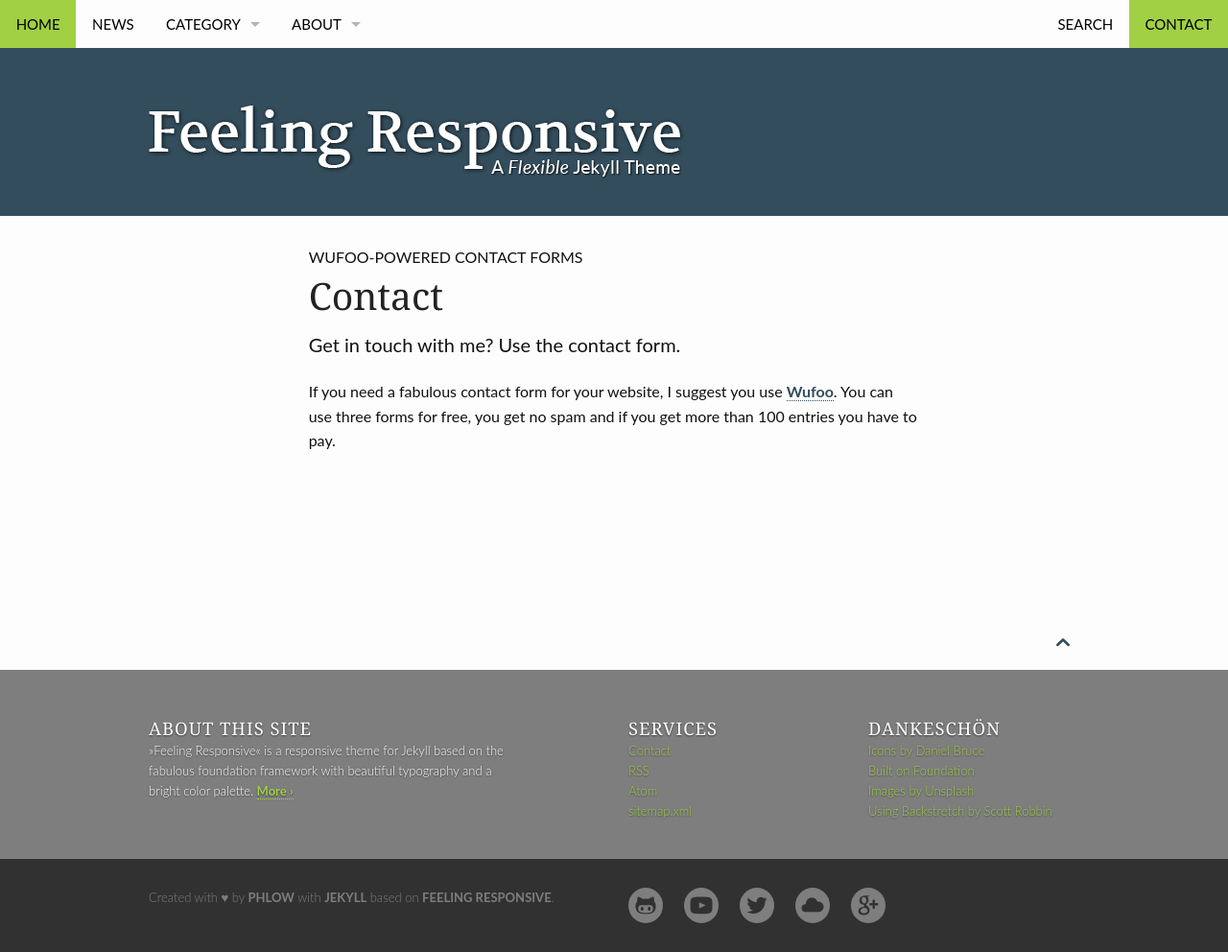
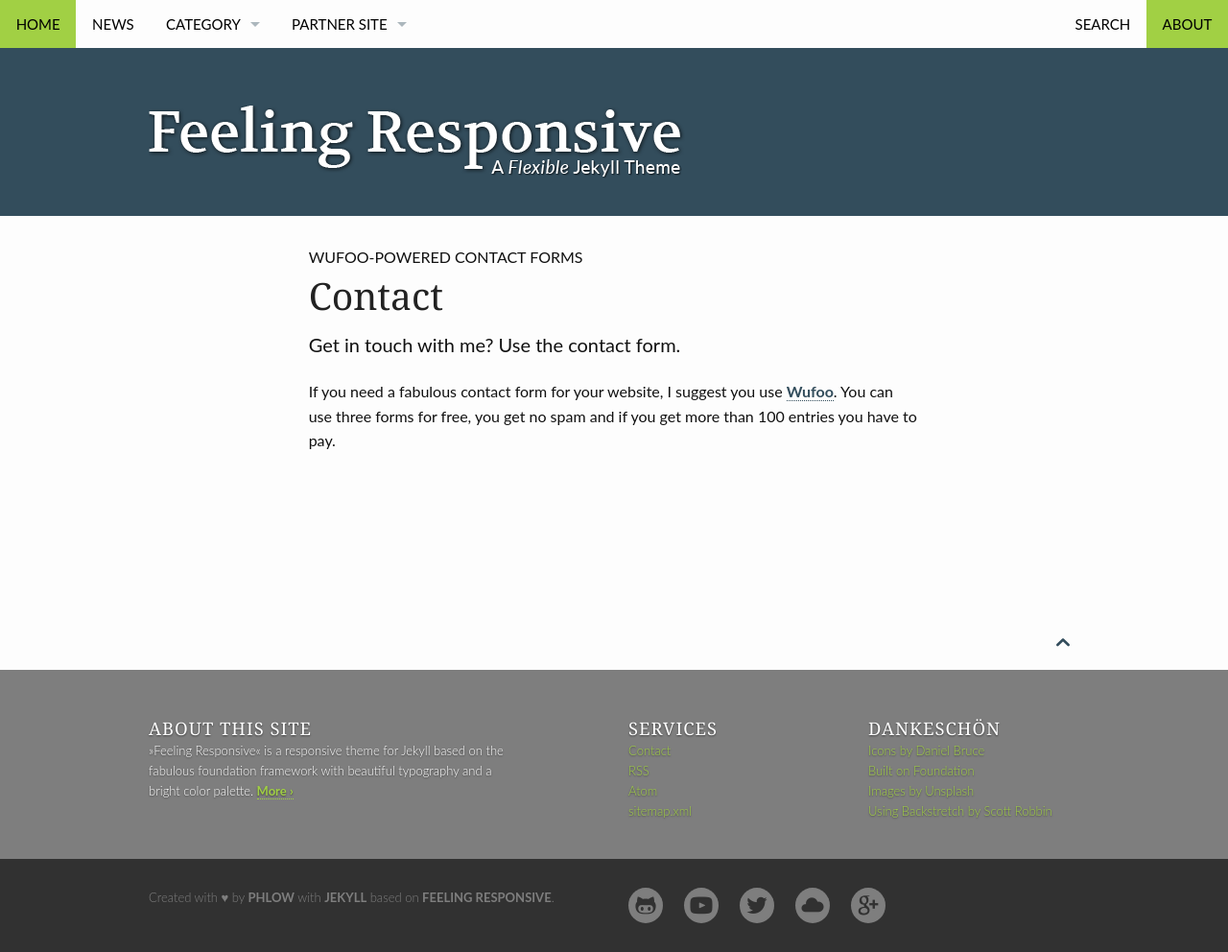
Before and after one commit to Abdurrahimradhin/abdurrahimradhin.github.io, a Jekyll site: the page built from pages/contact.md, in a window 1280 px wide. Shown: the whole page at 96% size. Built offline with Jekyll 4.4.1, drawn with Linux system fonts in a browser that asks for light colours.

Commit message:
Update navigation.yml

```diff
--- a/_data/navigation.yml
+++ b/_data/navigation.yml
@@ -17,7 +17,7 @@
   - title: "Drama"
     url: "/design/page/"
 
-- title: About
+- title: Partner site
   url: "/documentation/"
   side: left
   dropdown:
@@ -31,6 +31,6 @@
   url: "/search/"
   side: right
 
-- title: "Contact"
+- title: "About"
   url: "/contact/"
   side: right
```
